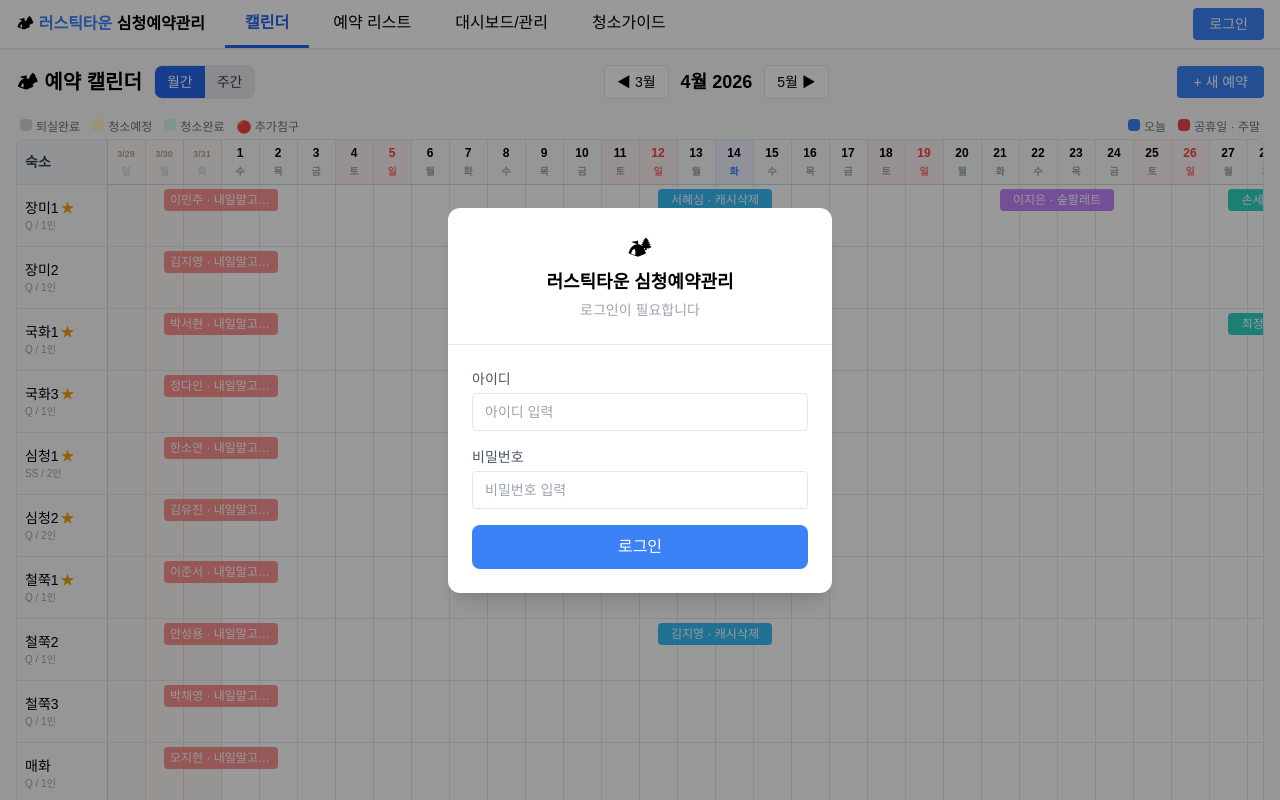
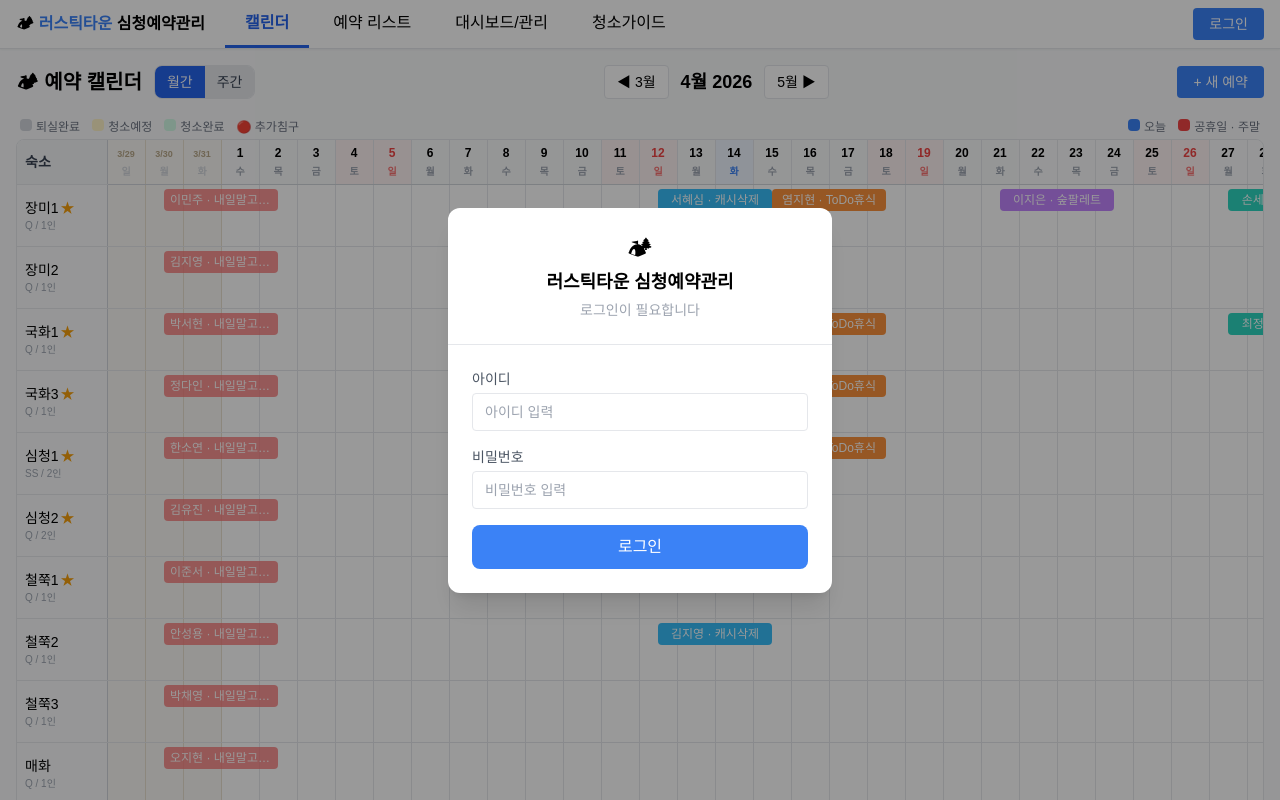
Before and after one commit to sz-source/rustictown-reservation, a website: page index.html in a window 1280 px wide. Shown: the top 800 px of the page. Drawn offline with nearby package versions, Linux system fonts and the light colour scheme.

Commit message:
Fix overlapping checkout/checkin rendering on same day
When two reservations share the same day (checkout + checkin),
find() returned the first match (checkout), hiding the new
checkin bar. Now prioritizes checkin (ci === off) reservation.

Co-Authored-By: Claude Opus 4.6 <noreply@anthropic.com>

```diff
--- a/index.html
+++ b/index.html
@@ -1304,7 +1304,8 @@
           for (let day = gridStart; day <= gridEnd; day++) {
             const isBuffer = day < 1 || day > nDays;
             const off = toDayOffset(calYear, calMonth, day);
-            const res = roomRes.find(r => off >= r.ci && off <= r.co);
+            // 퇴실/입실 겹침 시 입실(ci) 예약 우선
+            const res = roomRes.find(r => r.ci === off && off <= r.co) || roomRes.find(r => off >= r.ci && off <= r.co);
             let cellContent = '';
 
             if (res) {
@@ -1402,7 +1403,8 @@
           const cleanSpans = getCleaningSpans(room.name);
           for (let day = wStart; day <= wEnd; day++) {
             const off = toDayOffset(calYear, calMonth, day);
-            const res = roomRes.find(r => off >= r.ci && off <= r.co);
+            // 퇴실/입실 겹침 시 입실(ci) 예약 우선
+            const res = roomRes.find(r => r.ci === off && off <= r.co) || roomRes.find(r => off >= r.ci && off <= r.co);
             let cellContent = '';
 
             if (res) {
```
